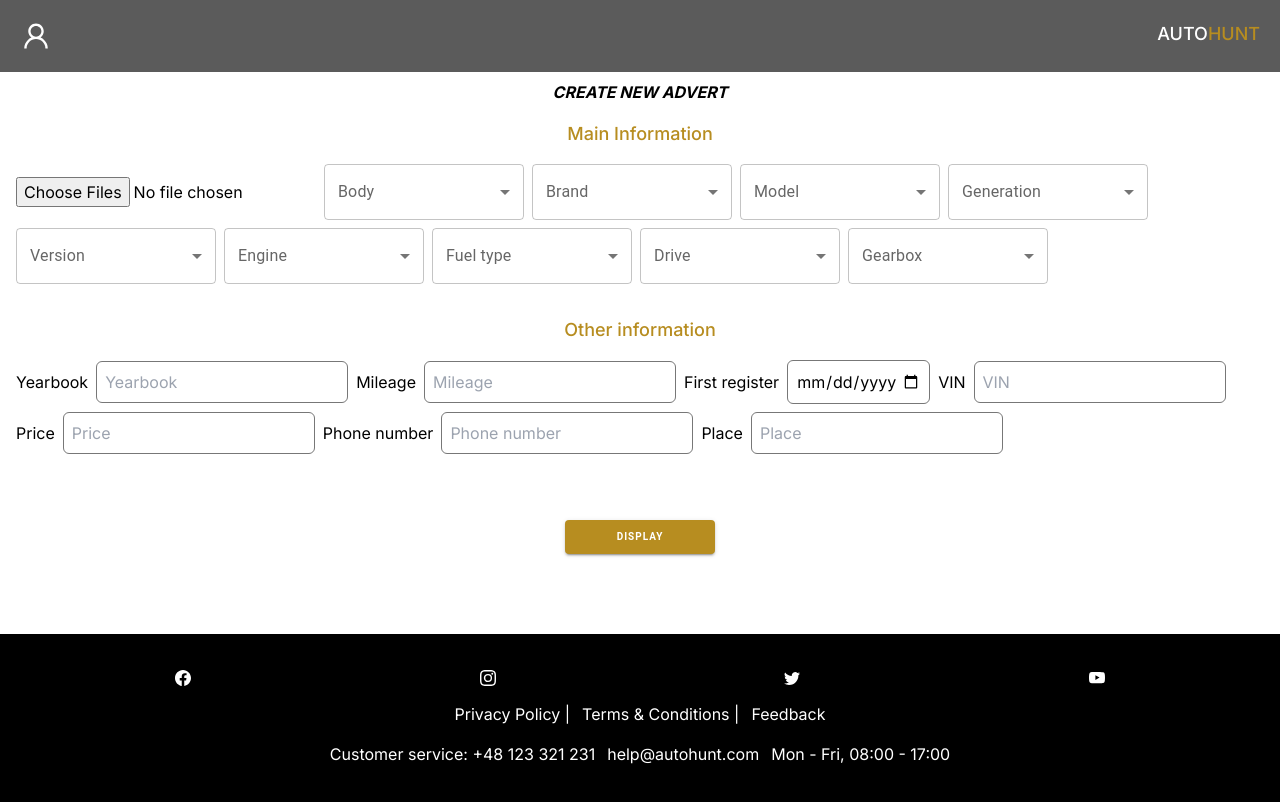
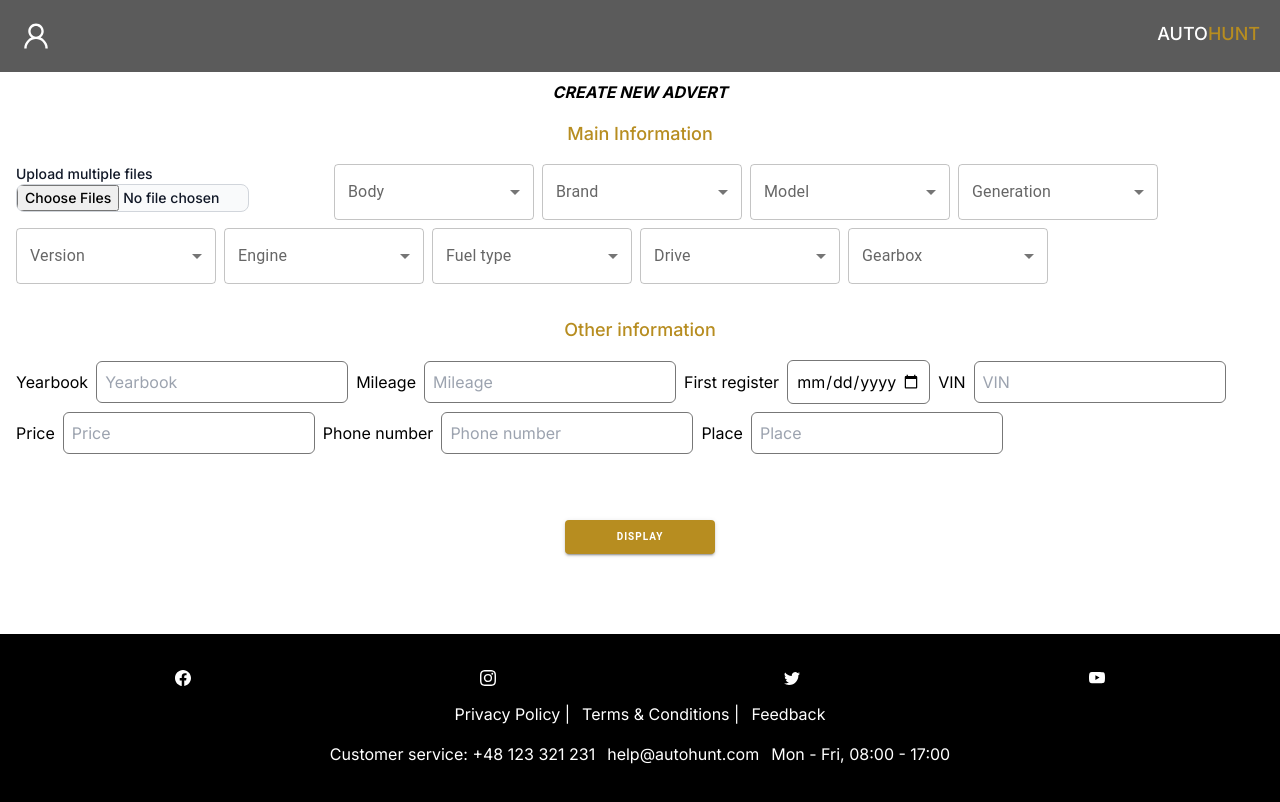
Before and after one commit to Pi0t3r/AutoHunt, a Next.js app: page /create in a window 1280 px wide. Built offline with nearby package versions, Linux system fonts and the light colour scheme.

Commit message:
Added new input type file;added new props to Navigation component

```diff
--- a/components/imageUpload/ImageUpload.tsx
+++ b/components/imageUpload/ImageUpload.tsx
@@ -8,15 +8,17 @@ const ImageUpload = ({ onImageSelect }: ImageUploadProps) => {
     }
   };
   return (
-    <>
-      <input
-        type="file"
-        multiple
-        onChange={handleImageSelect}
-        required
-        className="w-[90%] max-w-[300px]"
-      />
-    </>
+    <div>
+      <label className="block mb-2 w-3/4 text-sm font-medium text-gray-900 dark:text-white">
+        Upload multiple files
+        <input
+          className="block w-full text-sm text-gray-900 border border-gray-300 rounded-lg cursor-pointer bg-gray-50 dark:text-gray-400 focus:outline-none dark:bg-gray-700 dark:border-gray-600 dark:placeholder-gray-400"
+          type="file"
+          multiple
+          onChange={handleImageSelect}
+        />
+      </label>
+    </div>
   );
 };
 
--- a/components/navbar/LoggedInNavbar.tsx
+++ b/components/navbar/LoggedInNavbar.tsx
@@ -45,7 +45,7 @@ const LoggedInNabar = () => {
         <span className="text-main font-medium italic"> {userName}</span>
       </p>
       <nav className="hidden md:block w-3/4">
-        <Navigation gap="x" onClick={handleLogout} flex="row" color="white" />
+        <Navigation gap="x" onClick={handleLogout} flex="row" color="white" margin='mx' scale='scale-x' />
       </nav>
 
       <div
--- a/components/navbar/Navigation.tsx
+++ b/components/navbar/Navigation.tsx
@@ -23,13 +23,13 @@ const buttonLink = [
   },
 ];
 
-export const Navigation = ({ flex, gap, onClick, color }: NavigationProps) => {
+export const Navigation = ({ flex, gap, onClick, color, margin,scale }: NavigationProps) => {
   return (
     <ul
       className={`flex flex-${flex} gap-${gap}-3 items-center justify-between w-full h-full `}
     >
       {buttonLink.map(({ title, link, icon }, index) => (
-        <li key={index} className="hover:scale-110 transition-all hover:mx-2">
+        <li key={index} className={`hover:${scale}-110 transition-all hover:${margin}-2`}>
           <Link href={link}>
             <Button
               variant="outlined"
--- a/components/sidebar/page.tsx
+++ b/components/sidebar/page.tsx
@@ -3,7 +3,6 @@ import { auth } from '@/firebase';
 import useUserData from '@/useUserData';
 import ProfileImage from '../profileImage/Page';
 import { Navigation } from '../navbar/Navigation';
-
 
 const Sidebar = () => {
   const { userData } = useUserData();
@@ -30,8 +29,15 @@ const Sidebar = () => {
           </span>
         </p>
       </header>
-      <nav className='h-52 mt-10'>
-        <Navigation gap='y' onClick={handleLogout} flex='col' color='#b78d20'/>
+      <nav className="h-52 mt-10">
+        <Navigation
+        scale='scale-y'
+          gap="y"
+          onClick={handleLogout}
+          flex="col"
+          color="#b78d20"
+          margin="my"
+        />
       </nav>
     </aside>
   );
--- a/types/ComponentTypes.ts
+++ b/types/ComponentTypes.ts
@@ -43,5 +43,7 @@ export interface NavigationProps {
   flex: string;
   gap: string;
   onClick: () => void;
-  color:string
+  color: string;
+  margin: string;
+  scale:string
 }
```
Also changed, not shown: components/filters/Filters.tsx (+0 -18 lines).
